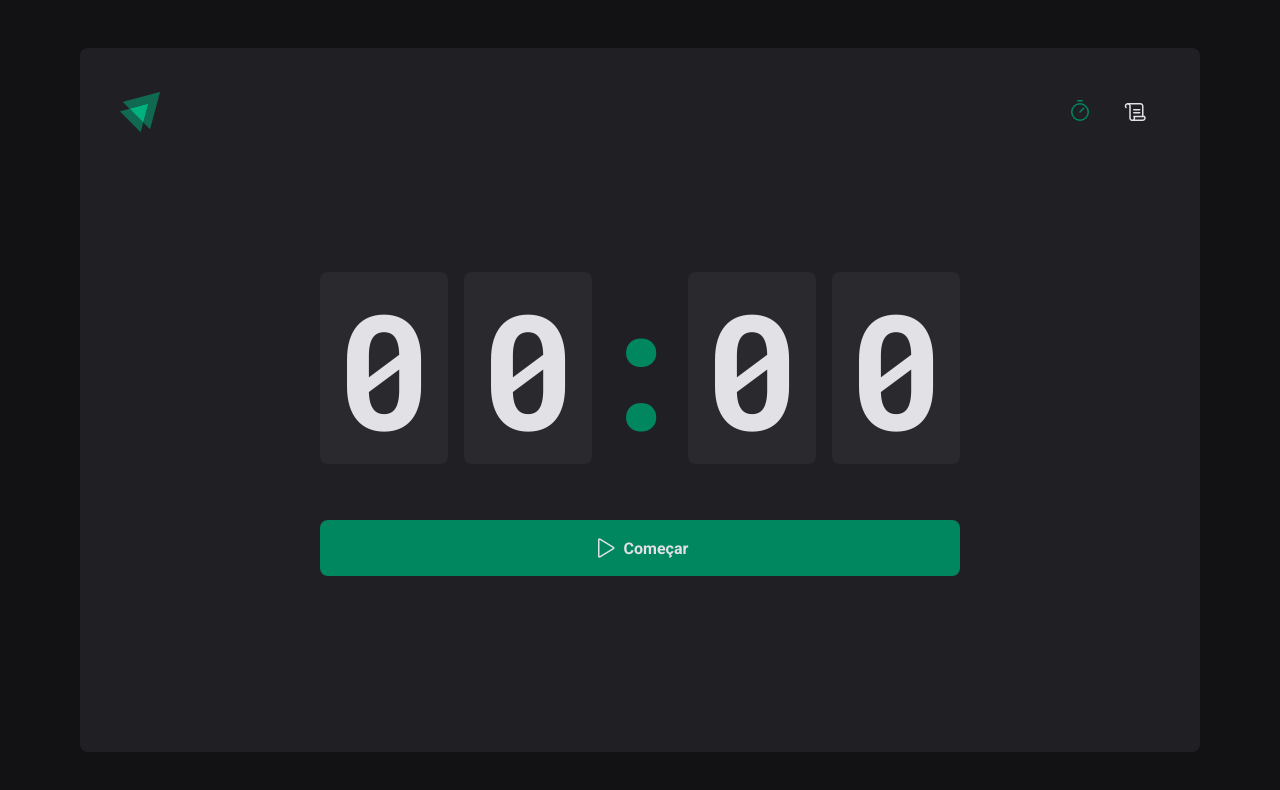
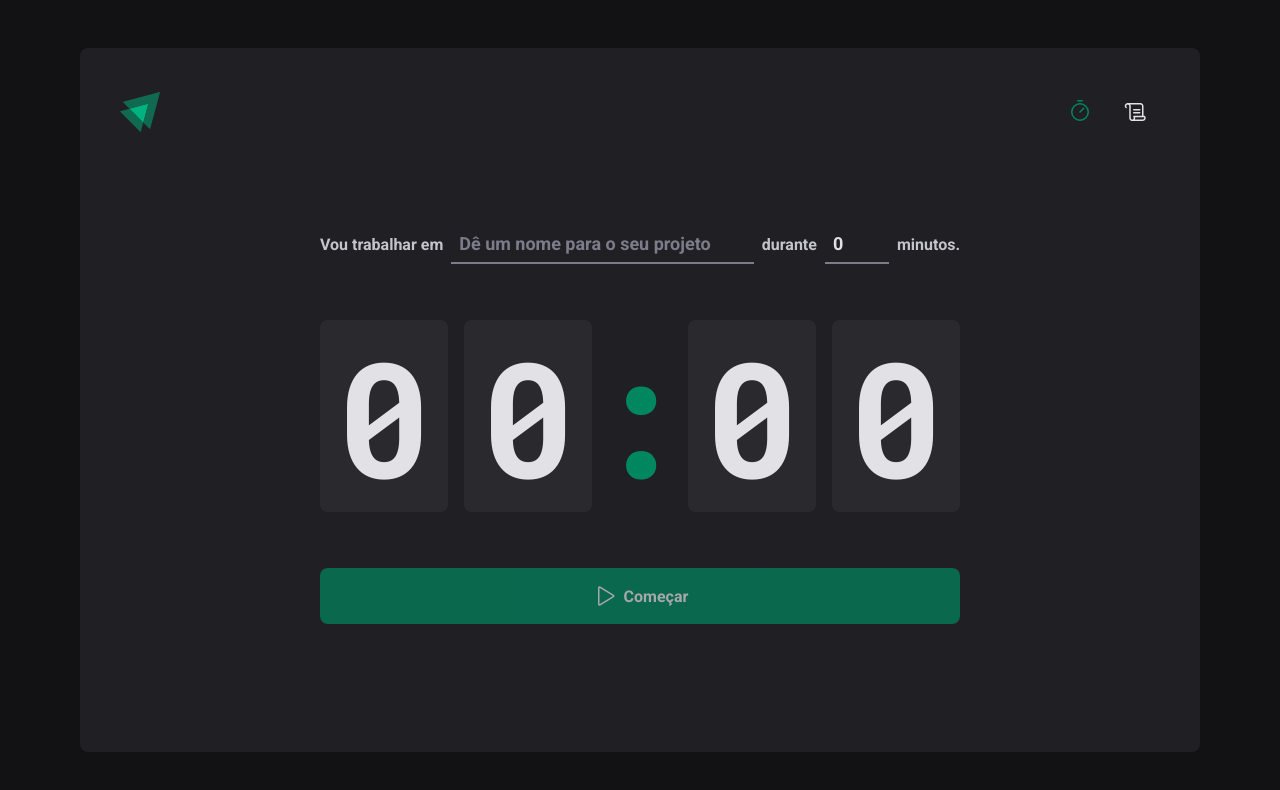
Before and after one commit to caiolemedev/Rocketseat_Ignite_ReactJS, a React (Vite) app in the folder Projeto02 - timer/02-ignite-timer/: page / in a window 1280 px wide. Shown: the top 790 px of the page. Built offline with nearby package versions, Linux system fonts and the light colour scheme.

Commit message:
Updated: project2-lesson32
Updated: project2-lesson32
Context to Form

```diff
--- a/Projeto02 - timer/02-ignite-timer/src/pages/Home/components/Countdown/index.tsx
+++ b/Projeto02 - timer/02-ignite-timer/src/pages/Home/components/Countdown/index.tsx
@@ -1,13 +1,17 @@
-import { useContext, useEffect, useState } from 'react'
+import { useContext, useEffect } from 'react'
 import { CountdownContainer, Separator } from './styles'
 import { differenceInSeconds } from 'date-fns'
 import { CyclesContext } from '../..'
 
 export function Countdown() {
-  const { activeCycle, activeCycleId, markCurrentCycleAsFinished } =
-    useContext(CyclesContext)
+  const {
+    activeCycle,
+    activeCycleId,
+    markCurrentCycleAsFinished,
+    amountSecondsPassed,
+    setSecondsPassed,
+  } = useContext(CyclesContext)
   const totalSeconds = activeCycle ? activeCycle.minutesAmount * 60 : 0
-  const [amountSecondsPassed, setAmountSecondsPassed] = useState(0)
 
   useEffect(() => {
     let interval: number
@@ -21,10 +25,10 @@
 
         if (secondsDifference >= totalSeconds) {
           markCurrentCycleAsFinished()
-          setAmountSecondsPassed(totalSeconds)
+          setSecondsPassed(totalSeconds)
           clearInterval(interval)
         } else {
-          setAmountSecondsPassed(secondsDifference)
+          setSecondsPassed(secondsDifference)
         }
       }, 1000)
     }
@@ -32,7 +36,13 @@
     return () => {
       clearInterval(interval)
     }
-  }, [activeCycle, totalSeconds, activeCycleId, markCurrentCycleAsFinished])
+  }, [
+    activeCycle,
+    totalSeconds,
+    activeCycleId,
+    markCurrentCycleAsFinished,
+    setSecondsPassed,
+  ])
 
   const currentSeconds = activeCycle ? totalSeconds - amountSecondsPassed : 0
 
--- a/Projeto02 - timer/02-ignite-timer/src/pages/Home/components/NewCycleForm/index.tsx
+++ b/Projeto02 - timer/02-ignite-timer/src/pages/Home/components/NewCycleForm/index.tsx
@@ -1,26 +1,11 @@
-import { useForm } from 'react-hook-form'
-import * as zod from 'zod'
 import { FormContainer, MinutesAmountInput, TaskInput } from './styles'
-import { zodResolver } from '@hookform/resolvers/zod'
-
-const newCycleFormValidationSchema = zod.object({
-  task: zod.string().min(1, 'Informe a tarefa!'),
-  minutesAmount: zod
-    .number()
-    .min(1, 'O ciclo precisa ser no mínimo 5 minutos')
-    .max(60, 'O ciclo precisa ser no máximo 60 minutos!'),
-})
-
-type NewCycleFormData = zod.infer<typeof newCycleFormValidationSchema>
+import { useContext } from 'react'
+import { CyclesContext } from '../..'
+import { useFormContext } from 'react-hook-form'
 
 export function NewCycleForm() {
-  const { register, handleSubmit, watch, reset } = useForm<NewCycleFormData>({
-    resolver: zodResolver(newCycleFormValidationSchema),
-    defaultValues: {
-      task: '',
-      minutesAmount: 0,
-    },
-  })
+  const { activeCycle } = useContext(CyclesContext)
+  const { register } = useFormContext()
 
   return (
     <FormContainer>
--- a/Projeto02 - timer/02-ignite-timer/src/pages/Home/index.tsx
+++ b/Projeto02 - timer/02-ignite-timer/src/pages/Home/index.tsx
@@ -1,9 +1,8 @@
 import { HandPalm, Play } from 'phosphor-react'
-import { useForm } from 'react-hook-form'
+import { FormProvider, useForm } from 'react-hook-form'
 import { zodResolver } from '@hookform/resolvers/zod'
 import * as zod from 'zod'
-import { useState, useEffect, createContext } from 'react'
-import { differenceInSeconds } from 'date-fns'
+import { useState, createContext } from 'react'
 
 import {
   HomeContainer,
@@ -26,16 +25,43 @@
 interface CyclesContextType {
   activeCycle: Cycle | undefined
   activeCycleId: string | null
+  amountSecondsPassed: number
   markCurrentCycleAsFinished: () => void
+  setSecondsPassed: (seconds: number) => void
 }
 
 export const CyclesContext = createContext({} as CyclesContextType)
 
+const newCycleFormValidationSchema = zod.object({
+  task: zod.string().min(1, 'Informe a tarefa!'),
+  minutesAmount: zod
+    .number()
+    .min(1, 'O ciclo precisa ser no mínimo 5 minutos')
+    .max(60, 'O ciclo precisa ser no máximo 60 minutos!'),
+})
+
+type NewCycleFormData = zod.infer<typeof newCycleFormValidationSchema>
+
 export function Home() {
   const [cycles, setCycles] = useState<Cycle[]>([])
   const [activeCycleId, setActiveCycleId] = useState<string | null>(null)
+  const [amountSecondsPassed, setAmountSecondsPassed] = useState(0)
+
+  const newCycleForm = useForm<NewCycleFormData>({
+    resolver: zodResolver(newCycleFormValidationSchema),
+    defaultValues: {
+      task: '',
+      minutesAmount: 0,
+    },
+  })
+
+  const { handleSubmit, watch, reset } = newCycleForm
 
   const activeCycle = cycles.find((cycle) => cycle.id === activeCycleId)
+
+  function setSecondsPassed(seconds: number) {
+    setAmountSecondsPassed(seconds)
+  }
 
   function markCurrentCycleAsFinished() {
     setCycles((state) =>
@@ -48,7 +74,7 @@
       }),
     )
   }
-  /*
+
   function handleCreateNewCycle(data: NewCycleFormData) {
     const id = String(new Date().getTime())
 
@@ -64,7 +90,7 @@
     setAmountSecondsPassed(0)
 
     reset()
-  } */
+  }
 
   function handleInteruptCycle() {
     setCycles((state) =>
@@ -80,16 +106,24 @@
     setActiveCycleId(null)
   }
 
-  /*   const task = watch('task')
+  const task = watch('task')
   const isSubmitDisabled = !task
- */
+
   return (
     <HomeContainer>
-      <form /* onSubmit={handleSubmit(handleCreateNewCycle)} */ action="">
+      <form onSubmit={handleSubmit(handleCreateNewCycle)} action="">
         <CyclesContext.Provider
-          value={{ activeCycle, activeCycleId, markCurrentCycleAsFinished }}
+          value={{
+            activeCycle,
+            activeCycleId,
+            markCurrentCycleAsFinished,
+            amountSecondsPassed,
+            setSecondsPassed,
+          }}
         >
-          {/* <NewCycleForm /> */}
+          <FormProvider {...newCycleForm}>
+            <NewCycleForm />
+          </FormProvider>
           <Countdown />
         </CyclesContext.Provider>
 
@@ -99,7 +133,7 @@
             Interromper
           </StopCountdownButton>
         ) : (
-          <StartCountdownButton type="submit" /* disabled={isSubmitDisabled} */>
+          <StartCountdownButton type="submit" disabled={isSubmitDisabled}>
             <Play size={24} />
             Começar
           </StartCountdownButton>
```
Also changed, not shown: 1 other file (tests, documents, lock files or other folders).
